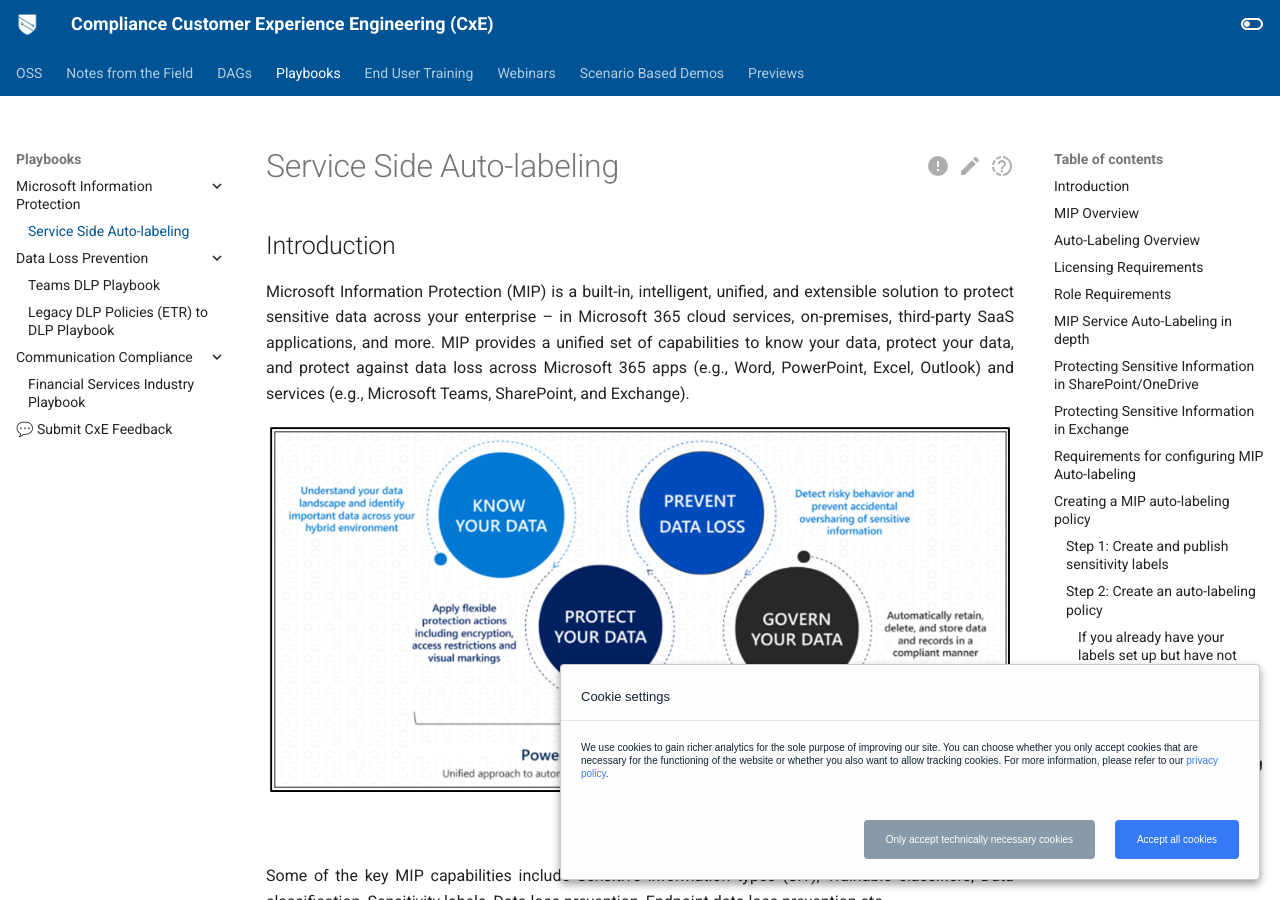
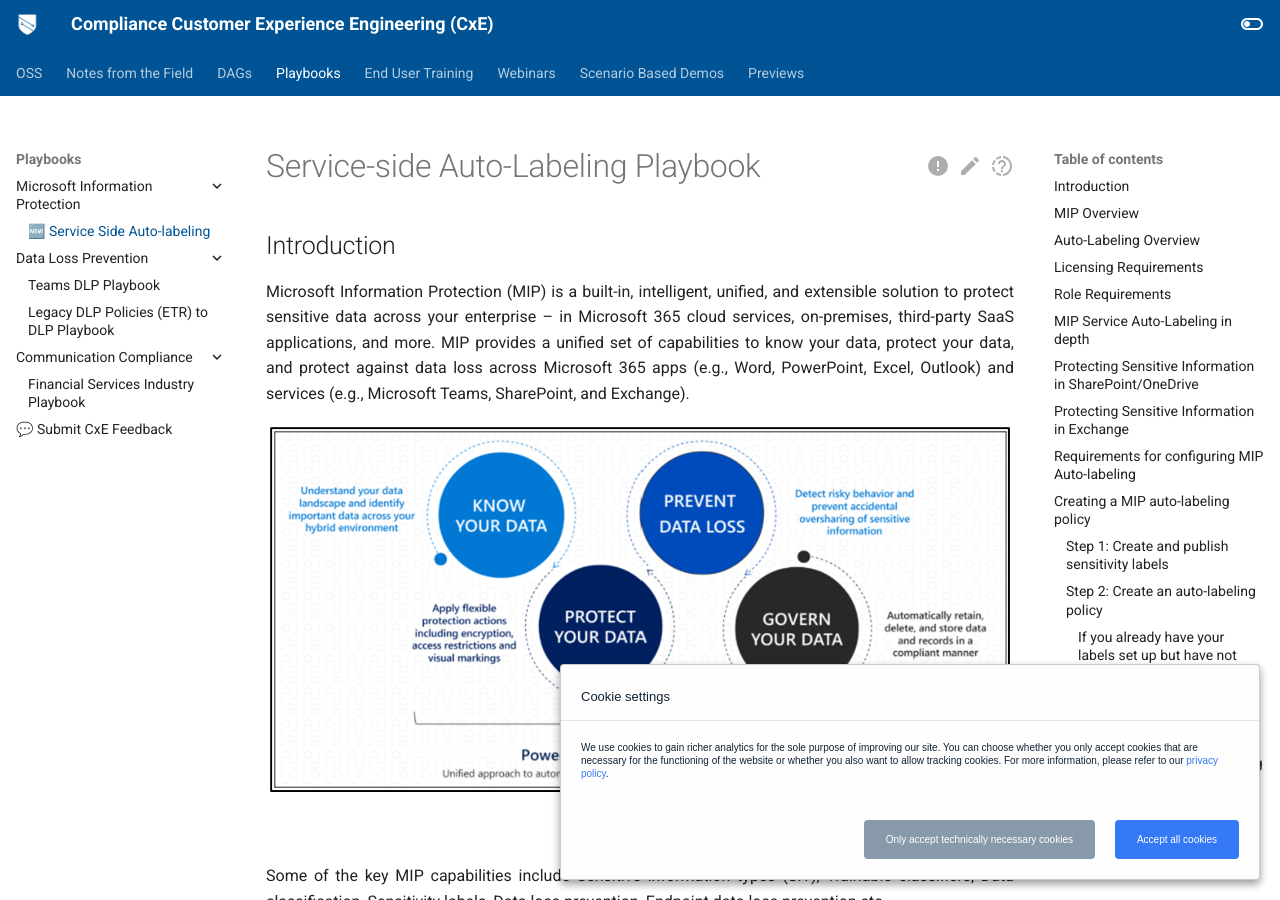
Before and after one commit to microsoft/ComplianceCxE, an MkDocs documentation site: the page built from docs/playbooks/service-side-auto-labeling.md, in a window 1280 px wide and 900 px high. Built offline with MkDocs 1.6.1 and Material for MkDocs 9.7.7, drawn with Linux system fonts in a browser that asks for light colours; comment, search, counter and statistics services are not loaded.

Commit message:
add new badge

```diff
--- a/docs/playbooks/service-side-auto-labeling.md
+++ b/docs/playbooks/service-side-auto-labeling.md
@@ -1,3 +1,5 @@
+# Service-side Auto-Labeling Playbook
+
 ## Introduction
 Microsoft Information Protection (MIP) is a built-in, intelligent, unified, and extensible solution to protect sensitive data across your enterprise – in Microsoft 365 cloud services, on-premises, third-party SaaS applications, and more. MIP provides a unified set of capabilities to know your data, protect your data, and protect against data loss across Microsoft 365 apps (e.g., Word, PowerPoint, Excel, Outlook) and services (e.g., Microsoft Teams, SharePoint, and Exchange).
 
--- a/mkdocs.yml
+++ b/mkdocs.yml
@@ -57,7 +57,7 @@
       #- 💬 Submit CxE Feedback: https://aka.ms/mipc/mipcOSS
     - Playbooks:
       - Microsoft Information Protection:
-        - Service Side Auto-labeling: playbooks/service-side-auto-labeling.md
+        - 🆕 Service Side Auto-labeling: playbooks/service-side-auto-labeling.md
       - Data Loss Prevention:
         - Teams DLP Playbook: playbooks/teamsdlp.md
         - Legacy DLP Policies (ETR) to DLP Playbook: playbooks/etr2dlp.md
@@ -85,7 +85,7 @@
       - E09 - Service-side Autolabel: sbd/sbd-ep9.md
       - E10 - MEM/Intune and MIP: sbd/sbd-ep10.md
       - E11 - MEM/Intune and MIP Part 2: sbd/sbd-ep11.md
-      - 🆕SBD in PDF  - Summary of SBD in pdf: sbd/SBDinPDF.md
+      - 🆕 SBD in PDF  - Summary of SBD in pdf: sbd/SBDinPDF.md
       - 💬 Submit CxE Feedback: https://aka.ms/mipc/mipcOSS
     - Previews:
       - Join Private Previews: previews.md
```
